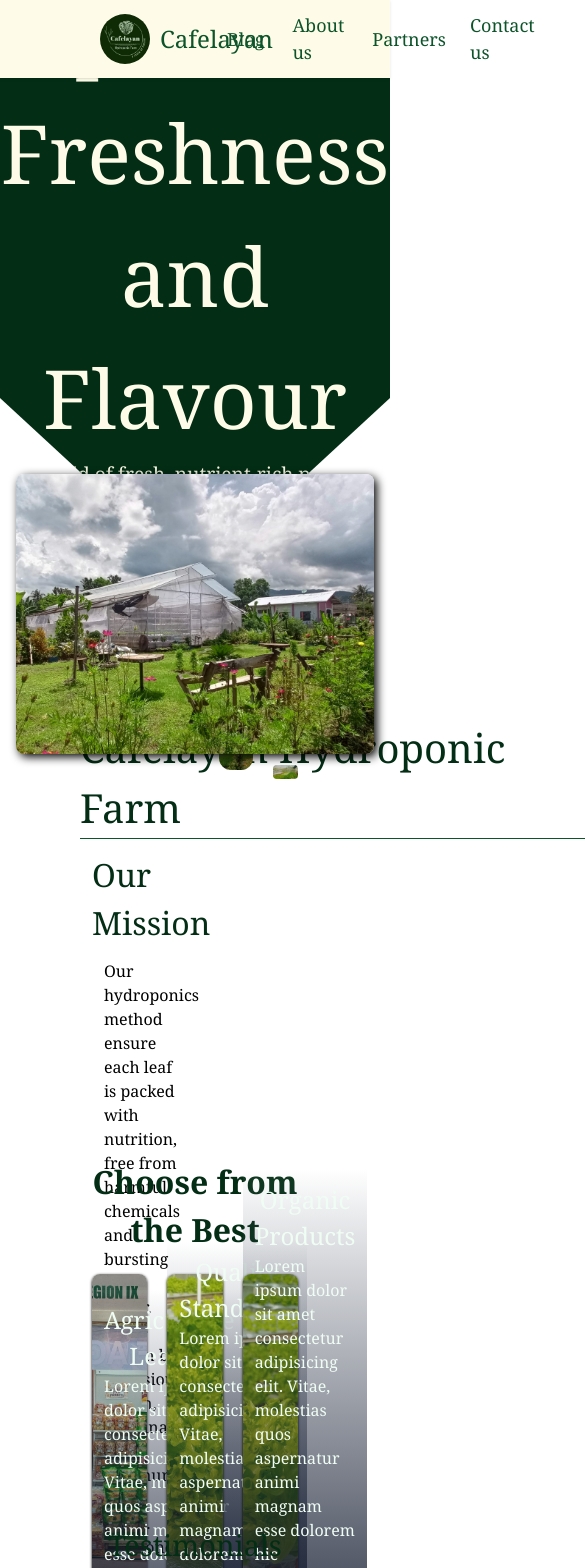
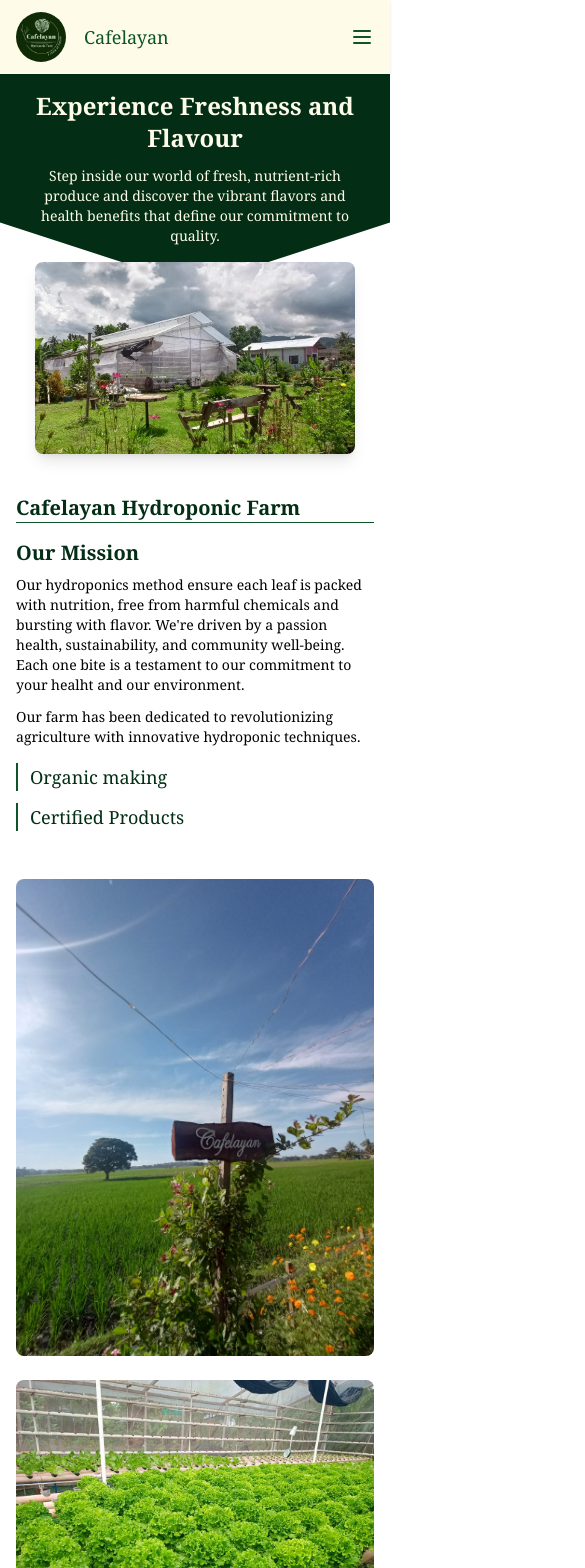
Before and after one commit to Nishieeee/Cafelayan, a React (Vite) app: page / in a window 390 px wide. Shown: the top 1568 px of the page, 585 px wide, since content can reach past the window. Built offline with nearby package versions, Linux system fonts and the light colour scheme.

Commit message:
add responsiveness to pages

```diff
--- a/src/components/Heropage.jsx
+++ b/src/components/Heropage.jsx
@@ -2,23 +2,29 @@
 
 function Heropage() {
   return (
-    <section className="hero-page flex flex-col items-center justify-center bg-cover bg-center h-150 cursor-default">
-      <div className="hero-container p-5 bg-green-950 flex flex-col items-center justify-center h-full w-full text-yellow-50 text-center shadow-md shadow-black-200">
-        <h1 className="text-[5.1rem] text-center hover:text-yellow-200 transform-color duration-400 transform-discrete ease-in">Experience Freshness and Flavour</h1>
-        <p className="text-[1.2rem] font-normal text-center pb-10 w-155 hover:text-yellow-200 transform-color duration-400 transform-discrete ease-in">
+    <section className="relative flex flex-col items-center w-full bg-cover bg-center min-h-90 cursor-default">
+      {/* Hero container with text */}
+      <div className="hero-container p-4 bg-green-950 flex flex-col items-center justify-center w-full text-yellow-50 text-center shadow-md md:p-15 lg:p-20">
+        <h1 className="text-2xl font-bold mb-3 hover:text-yellow-200 transition-colors duration-300 ease-in sm:text-3xl md:text-4xl lg:text-5xl xl:text-6xl">
+          Experience Freshness and Flavour
+        </h1>
+        <p className="text-sm font-normal pb-6 max-w-xs hover:text-yellow-200 transition-colors duration-300 ease-in sm:text-base md:text-lg md:max-w-md lg:text-xl lg:max-w-lg xl:max-w-2xl">
           Step inside our world of fresh, nutrient-rich produce and discover the
           vibrant flavors and health benefits that define our commitment to
           quality.
         </p>
       </div>
-      <div className="p-4 relative -top-30 z-2 h-50">
+
+      {/* Image container */}
+      <div className="p-4 relative -mt-10 z-10 w-full flex justify-center md:-mt-16 lg:-mt-20">
         <img
           src={Herobg}
           alt="Cafelayan Landscape"
-          className="cafelayan-landscape h-70 w-110 rounded-lg"
+          className="w-full max-w-xs rounded-lg shadow-lg object-cover h-48 sm:max-w-sm sm:h-56 md:max-w-md md:h-64 lg:max-w-lg lg:h-72 xl:max-w-xl xl:h-80"
         />
       </div>
     </section>
   );
 }
+
 export default Heropage;
--- a/src/components/aboutpage.jsx
+++ b/src/components/aboutpage.jsx
@@ -4,62 +4,75 @@
 
 function Aboutpage() {
   return (
-    <>
-      <section className="py-10 px-20 grid grid-cols-7 h-120">
-        <div className="col-span-4 ">
-          <div className="border-b border-green-900 w-130">
-            <h2 className="text-green-950 text-[2.5rem]">
+    <section className="py-6 px-4 sm:px-6 md:px-8 lg:px-12 xl:px-16">
+      {/* Mobile layout - stacked */}
+      <div className="flex flex-col gap-6 md:grid md:grid-cols-7 md:gap-8">
+        {/* Text content section */}
+        <div className="md:col-span-4">
+          <div className="border-b border-green-900 w-full md:w-5/6 lg:w-full">
+            <h2 className="text-green-950 text-xl sm:text-2xl md:text-3xl lg:text-4xl font-bold">
               Cafelayan Hydroponic Farm
             </h2>
           </div>
-          <div className="text-[1rem] p-3">
-            <h3 className="text-[2rem] text-green-950">Our Mission</h3>
-            <p className="p-3">
+
+          <div className="mt-4">
+            <h3 className="text-xl sm:text-2xl text-green-950 font-semibold mb-2">Our Mission</h3>
+            <p className="text-sm sm:text-base md:text-lg mb-3">
               Our hydroponics method ensure each leaf is packed with nutrition,
               free from harmful chemicals and bursting with flavor. We're driven
               by a passion health, sustainability, and community well-being.
               Each one bite is a testament to our commitment to your healht and
               our environment.
             </p>
-            <p className="p-3">
+            <p className="text-sm sm:text-base md:text-lg mb-4">
               Our farm has been dedicated to revolutionizing agriculture with
               innovative hydroponic techniques.
             </p>
           </div>
-          <div className="grid grid-cols-2 text-[1.5rem] text-green-950">
-            <div>
-              <h5>Organic making</h5>
+
+          <div className="grid grid-cols-1 sm:grid-cols-2 gap-3 mt-4 text-green-950">
+            <div className="border-l-2 border-green-900 pl-3">
+              <h5 className="text-lg sm:text-xl font-medium">Organic making</h5>
             </div>
-            <div>
-              <h5>Certified Products</h5>
+            <div className="border-l-2 border-green-900 pl-3">
+              <h5 className="text-lg sm:text-xl font-medium">Certified Products</h5>
             </div>
           </div>
         </div>
-        <div className="col-span-3">
-          <div className="grid grid-cols-2">
-            <div className="col-span-1 p-2">
+
+        {/* Images section */}
+        <div className="md:col-span-3 mt-6 md:mt-0">
+          {/* Mobile: Single column layout for images */}
+          <div className="grid grid-cols-1 sm:grid-cols-2 gap-3">
+            <div className="sm:col-span-1">
               <img
                 src={Contentimage}
                 alt="Cafelayan Image Sign"
-                className="rounded-xl hover:scale-103 transition-transform transitio-discrete duration-400 ease-in-out"
+                className="rounded-lg w-full h-auto object-cover hover:scale-105 transition-transform duration-300 ease-in-out"
               />
             </div>
-            <div className="col-span-1 flex flex-col p-1">
+
+            <div className="sm:col-span-1 grid grid-cols-1 gap-3 mt-3 sm:mt-0">
+              <div>
                 <img
                   src={Contentimage2}
                   alt="Cafelayan Owner Jeffrey Sereno"
-                className="rounded-xl p-2 hover:scale-103 transition-transform transitio-discrete duration-400 ease-in-out"
+                  className="rounded-lg w-full h-auto object-cover hover:scale-105 transition-transform duration-300 ease-in-out"
                 />
+              </div>
+              <div>
                 <img
                   src={Contentimage3}
                   alt="Lettuce"
-                className="rounded-xl p-2 hover:scale-103 transition-transform transitio-discrete duration-400 ease-in-out"
+                  className="rounded-lg w-full h-auto object-cover hover:scale-105 transition-transform duration-300 ease-in-out"
                 />
               </div>
             </div>
           </div>
+        </div>
+      </div>
     </section>
-    </>
   );
 }
+
 export default Aboutpage;
--- a/src/components/footer.jsx
+++ b/src/components/footer.jsx
@@ -1,47 +1,90 @@
 import FacebookIcon from "../assets/icons/facebook-svgrepo-com.svg";
 import IgIcon from "../assets/icons/instagram-svgrepo-com.svg";
+
 function Footer() {
   return (
-    <footer className="border-t border-gray-100 flex flex-col items-center">
-      <div className="grid grid-cols-6 h-50 px-20 py-10">
-        <div className="col-span-2">
-          <h1>Cafelayan</h1>
+    <footer className="border-t border-gray-100 flex flex-col items-center w-full">
+      {/* Main Footer Content */}
+      <div className="w-full px-4 py-8 sm:px-6 md:px-8 lg:px-12">
+        {/* Mobile layout - stacked, Tablet/Desktop - grid */}
+        <div className="grid grid-cols-1 gap-8 sm:grid-cols-2 md:grid-cols-3 lg:grid-cols-6">
+          {/* Brand Section */}
+          <div className="lg:col-span-2">
+            <h1 className="text-xl sm:text-2xl font-bold text-green-950 mb-4">Cafelayan</h1>
+            <p className="text-sm mb-4 pr-4">
+              Step inside our world of fresh, nutrient-rich produce and discover the vibrant flavors and health benefits.
+            </p>
           </div>
-        <div className="col-span-1">
-          <h3>Quick Links</h3>
-          <ul className="ps-10">
-            <li><a href="">Home</a></li>
-            <li><a href="">About</a></li>
-            <li><a href="">Contact</a></li>
-            <li><a href="">Partners</a></li>
+
+          {/* Quick Links */}
+          <div className="lg:col-span-1">
+            <h3 className="font-semibold text-green-950 mb-3 text-lg">Quick Links</h3>
+            <ul className="space-y-2">
+              <li><a href="#" className="text-sm hover:text-green-700 transition-colors duration-300">Home</a></li>
+              <li><a href="#" className="text-sm hover:text-green-700 transition-colors duration-300">About</a></li>
+              <li><a href="#" className="text-sm hover:text-green-700 transition-colors duration-300">Contact</a></li>
+              <li><a href="#" className="text-sm hover:text-green-700 transition-colors duration-300">Partners</a></li>
             </ul>
           </div>
-        <div className="col-span-1">
-          <h3>Products</h3>
-          <ul className="ps-10">
-            <li><a href="">Lettuce chips</a></li>
-            <li><a href="">Lettuce</a></li>
-            <li><a href="">Kale</a></li>
+
+          {/* Products */}
+          <div className="lg:col-span-1">
+            <h3 className="font-semibold text-green-950 mb-3 text-lg">Products</h3>
+            <ul className="space-y-2">
+              <li><a href="#" className="text-sm hover:text-green-700 transition-colors duration-300">Lettuce chips</a></li>
+              <li><a href="#" className="text-sm hover:text-green-700 transition-colors duration-300">Lettuce</a></li>
+              <li><a href="#" className="text-sm hover:text-green-700 transition-colors duration-300">Kale</a></li>
             </ul>
           </div>
-        <div className="col-span-1">
-          <h3>Contacts</h3>
-          <ul className="ps-10">
-            <li><a href="">0993-857-5259</a></li>
-            <li><a href="">cafelayan@gmail.com</a></li>
+
+          {/* Contact Info */}
+          <div className="lg:col-span-1">
+            <h3 className="font-semibold text-green-950 mb-3 text-lg">Contacts</h3>
+            <ul className="space-y-2">
+              <li><a href="tel:+0993-857-5259" className="text-sm hover:text-green-700 transition-colors duration-300">0993-857-5259</a></li>
+              <li><a href="mailto:cafelayan@gmail.com" className="text-sm hover:text-green-700 transition-colors duration-300">cafelayan@gmail.com</a></li>
             </ul>
           </div>
-         <div className="col-span-1">
-          <h3>Contacts</h3>
-          <ul className="ps-10 flex gap-2">
-            <li><a href="https://www.facebook.com/freeylettuce"><img src={FacebookIcon} alt="Facebook Icon" className="h-5 w-5"/></a></li>
-            <li><a href="tiktok.com/@cafelayan"><img src={IgIcon} alt="Facebook Icon" className="h-5 w-5"/></a></li>
+
+          {/* Social Media */}
+          <div className="lg:col-span-1">
+            <h3 className="font-semibold text-green-950 mb-3 text-lg">Social Media</h3>
+            <ul className="flex gap-4">
+              <li>
+                <a
+                  href="https://www.facebook.com/freeylettuce"
+                  target="_blank"
+                  rel="noopener noreferrer"
+                  className="hover:opacity-80 transition-opacity duration-300"
+                >
+                  <img src={FacebookIcon} alt="Facebook Icon" className="h-6 w-6 sm:h-7 sm:w-7"/>
+                </a>
+              </li>
+              <li>
+                <a
+                  href="https://tiktok.com/@cafelayan"
+                  target="_blank"
+                  rel="noopener noreferrer"
+                  className="hover:opacity-80 transition-opacity duration-300"
+                >
+                  <img src={IgIcon} alt="Instagram Icon" className="h-6 w-6 sm:h-7 sm:w-7"/>
+                </a>
+              </li>
             </ul>
           </div>
         </div>
-      <hr className="w-300"></hr>
-      <div className="flex items-center justify-center h-15">
-        <p>&copy; {new Date().getFullYear()} Cafelayan | All rights Reserved</p>
+      </div>
+
+      {/* Divider */}
+      <div className="w-full px-4">
+        <hr className="border-gray-200" />
+      </div>
+
+      {/* Copyright */}
+      <div className="w-full py-4 px-4 text-center">
+        <p className="text-xs sm:text-sm text-gray-600">
+          &copy; {new Date().getFullYear()} Cafelayan | All rights Reserved
+        </p>
       </div>
     </footer>
   );
--- a/src/components/header.jsx
+++ b/src/components/header.jsx
@@ -1,35 +1,106 @@
+import { useState } from "react";
 import Logo from "../assets/cafelayanlogo.jpg";
 import Heropage from "./Heropage";
 
 function Header() {
+  const [isMenuOpen, setIsMenuOpen] = useState(false);
+
+  const toggleMenu = () => {
+    setIsMenuOpen(!isMenuOpen);
+  };
+
   return (
-    <header className="flex items-center justify-between z-99 px-25 py-2 bg-yellow-50 sticky top-0 shadow-sm ">
-      {/* TODO: Improve design */}
-      <div className="logo-container flex items-center justify-between">
-        <img src={Logo} alt="Cafelayan logo" id="logo" />
-        <h1 className="text-green-900 text-[1.5rem]">Cafelayan</h1>
+    <header className="flex items-center justify-between px-4 py-3 bg-yellow-50 sticky top-0 shadow-sm z-50 md:px-6 lg:px-12">
+      {/* Logo and Name */}
+      <div className="flex items-center">
+        <img src={Logo} alt="Cafelayan logo" id="logo" className="h-10 w-auto md:h-12" />
+        <h1 className="text-green-900 text-lg ml-2 md:text-xl lg:text-2xl">Cafelayan</h1>
       </div>
-      <nav className="flex items-center justify-center gap-5 text-green-900">
-        <a href={Heropage} className="p-1 hover:border-b-1">
+
+      {/* Mobile Hamburger Button */}
+      <button
+        className="text-green-900 block md:hidden focus:outline-none"
+        onClick={toggleMenu}
+        aria-label="Toggle menu"
+      >
+        <svg
+          xmlns="http://www.w3.org/2000/svg"
+          className="h-6 w-6"
+          fill="none"
+          viewBox="0 0 24 24"
+          stroke="currentColor"
+        >
+          {isMenuOpen ? (
+            <path
+              strokeLinecap="round"
+              strokeLinejoin="round"
+              strokeWidth={2}
+              d="M6 18L18 6M6 6l12 12"
+            />
+          ) : (
+            <path
+              strokeLinecap="round"
+              strokeLinejoin="round"
+              strokeWidth={2}
+              d="M4 6h16M4 12h16M4 18h16"
+            />
+          )}
+        </svg>
+      </button>
+
+      {/* Desktop Navigation */}
+      <nav className="hidden md:flex items-center justify-center gap-5 text-green-900">
+        <a href={Heropage} className="p-1 border-b border-transparent hover:border-green-900 transition-all duration-300">
           Blog
         </a>
-        <a href={Heropage} className="p-1 hover:border-b-1">
+        <a href={Heropage} className="p-1 border-b border-transparent hover:border-green-900 transition-all duration-300">
+          About us
+        </a>
+        <a href="#" className="p-1 border-b border-transparent hover:border-green-900 transition-all duration-300">
+          Partners
+        </a>
+        <a href="#" className="p-1 border-b border-transparent hover:border-green-900 transition-all duration-300">
+          Contact us
+        </a>
+      </nav>
+
+      {/* Mobile Navigation Menu */}
+      {isMenuOpen && (
+        <div className="absolute top-full left-0 right-0 bg-yellow-50 shadow-md md:hidden">
+          <nav className="flex flex-col py-2">
+            <a
+              href={Heropage}
+              className="px-4 py-3 text-green-900 hover:bg-yellow-100 transition-colors duration-300"
+              onClick={toggleMenu}
+            >
+              Blog
+            </a>
+            <a
+              href={Heropage}
+              className="px-4 py-3 text-green-900 hover:bg-yellow-100 transition-colors duration-300"
+              onClick={toggleMenu}
+            >
               About us
             </a>
             <a
               href="#"
-          className="p-1 hover:border-b-1 transition-all duration-400 ease-in"
+              className="px-4 py-3 text-green-900 hover:bg-yellow-100 transition-colors duration-300"
+              onClick={toggleMenu}
             >
               Partners
             </a>
             <a
               href="#"
-          className="py-1 hover:border-b-1 transition-all duration-400 ease-in"
+              className="px-4 py-3 text-green-900 hover:bg-yellow-100 transition-colors duration-300"
+              onClick={toggleMenu}
             >
               Contact us
             </a>
           </nav>
+        </div>
+      )}
     </header>
   );
 }
+
 export default Header;
--- a/src/components/testimonials.jsx
+++ b/src/components/testimonials.jsx
@@ -2,6 +2,7 @@
 import Image2 from "../assets/lettuce-2.jpg";
 import Image3 from "../assets/lettuce-3.jpg";
 import Logo from "../assets/cafelayanlogo.jpg";
+
 const ItemContents = [
   {
     textDescription: "Agriculture Leader",
@@ -26,26 +27,27 @@
 function Testimony() {
   return (
     <>
-      {/*Why we are the best*/}
-      <section className="px-20 text-center text-green-50">
-        <h1 className="text-[2rem] text-green-950 font-bold">
+      {/* Why we are the best Section */}
+      <section className="px-4 py-8 sm:px-6 md:px-10 lg:px-16 text-center">
+        <h1 className="text-xl sm:text-2xl md:text-3xl text-green-950 font-bold mb-6">
           Choose from the Best
         </h1>
-        <div className="grid grid-cols-3 gap-5 py-5 px-3">
+
+        {/* Features Grid - Stacked on mobile, grid on larger screens */}
+        <div className="grid grid-cols-1 sm:grid-cols-2 md:grid-cols-3 gap-4 sm:gap-5 md:gap-6">
           {ItemContents.map((item, index) => (
             <div
               key={index}
-              className="flex flex-col items-start justify-end h-100 rounded-lg bg-cover bg-center shadow-sm shadow-black hover:scale-103 transition-transform transition-discrete duration-250 cursor-pointer"
+              className="flex flex-col items-start justify-end h-64 sm:h-72 md:h-80 lg:h-96 rounded-lg bg-cover bg-center shadow-md shadow-black hover:scale-105 transition-transform duration-300 cursor-pointer mb-4 sm:mb-0"
               style={{ backgroundImage: `url(${item.image})` }}
             >
               <div
-                key={index}
-                className="flex flex-col items-start p-3 bg-gradient-to-b from-slate-50/5 to-slate-900/90"
+                className="flex flex-col items-start p-3 sm:p-4 md:p-5 w-full bg-gradient-to-b from-slate-50/5 to-slate-900/90 rounded-b-lg"
               >
-                <h2 className="text-[1.5rem] hover:text-yellow-200 transform-color duration-400 transform-discrete ease-in">
+                <h2 className="text-lg sm:text-xl md:text-2xl text-green-50 hover:text-yellow-200 transition-colors duration-300 ease-in">
                   {item.textDescription}
                 </h2>
-                <p className="text-start text-[1rem] hover:text-yellow-200 transform-color duration-400 transform-discrete ease-in">
+                <p className="text-start text-xs sm:text-sm md:text-base text-green-50 hover:text-yellow-200 transition-colors duration-300 ease-in mt-1">
                   {item.description}
                 </p>
               </div>
@@ -53,49 +55,39 @@
           ))}
         </div>
       </section>
-      {/*Ratings */}
-      <section className="bg-yellow-100 px-20 h-90 flex flex-col items-center justify-center">
-        <h1 className="text-[1.8rem] text-green-950">Testimonials</h1>
-        <div className="grid grid-cols-3 gap-10 py-10">
-          <div className="flex flex-col gap-5 items-center justify-center text-center">
-            <p className="text-[0.8rem]">
+
+      {/* Testimonials Section */}
+      <section className="bg-yellow-100 px-4 py-12 sm:px-6 md:px-10 lg:px-16 flex flex-col items-center">
+        <h1 className="text-xl sm:text-2xl md:text-3xl text-green-950 font-medium mb-6">
+          Testimonials
+        </h1>
+
+        {/* Testimonials Grid - Stacked on mobile, grid on larger screens */}
+        <div className="grid grid-cols-1 sm:grid-cols-2 md:grid-cols-3 gap-6 sm:gap-8 md:gap-10 w-full max-w-6xl">
+          {[1, 2, 3].map((item, index) => (
+            <div
+              key={index}
+              className="flex flex-col gap-4 items-center justify-center text-center bg-white p-4 rounded-lg shadow-sm mb-4 sm:mb-0"
+            >
+              <p className="text-xs sm:text-sm md:text-base">
                 Lorem, ipsum dolor sit amet consectetur adipisicing elit. Mollitia
                 quasi delectus perferendis odio aspernatur. Sequi sapiente
                 excepturi ipsum nam facere consectetur natus ipsam pariatur
               </p>
+
+              <div className="w-12 h-12 sm:w-14 sm:h-14 md:w-16 md:h-16 rounded-full overflow-hidden">
                 <img
                   src={Logo}
                   alt="rater profile"
-              className="h-15 w-15 rounded-full"
+                  className="w-full h-full object-cover"
                 />
-            <h3 className="text-green-950 text-[1.2rem]">Jhon Clein Pagarogan</h3>
               </div>
-          <div className="flex flex-col gap-5 items-center justify-center text-center">
-            <p className="text-[0.8rem]">
-              Lorem, ipsum dolor sit amet consectetur adipisicing elit. Mollitia
-              quasi delectus perferendis odio aspernatur. Sequi sapiente
-              excepturi ipsum nam facere consectetur natus ipsam pariatur
-            </p>
-            <img
-              src={Logo}
-              alt="rater profile"
-              className="h-15 w-15 rounded-full"
-            />
-            <h3 className="text-green-950 text-[1.2rem]">Jhon Clein Pagarogan</h3>
+
+              <h3 className="text-green-950 text-sm sm:text-base md:text-lg font-medium">
+                Jhon Clein Pagarogan
+              </h3>
             </div>
-          <div className="flex flex-col gap-5 items-center justify-center text-center">
-            <p className="text-[0.8rem]">
-              Lorem, ipsum dolor sit amet consectetur adipisicing elit. Mollitia
-              quasi delectus perferendis odio aspernatur. Sequi sapiente
-              excepturi ipsum nam facere consectetur natus ipsam pariatur
-            </p>
-            <img
-              src={Logo}
-              alt="rater profile"
-              className="h-15 w-15 rounded-full"
-            />
-            <h3 className="text-green-950 text-[1.2rem]">Jhon Clein Pagarogan</h3>
-          </div>
+          ))}
         </div>
       </section>
     </>
```
Also changed, not shown: src/components/contacts.jsx (+69 -26 lines), src/components/products.jsx (+44 -19 lines). Lines whose indentation alone changed are shown as unchanged.
